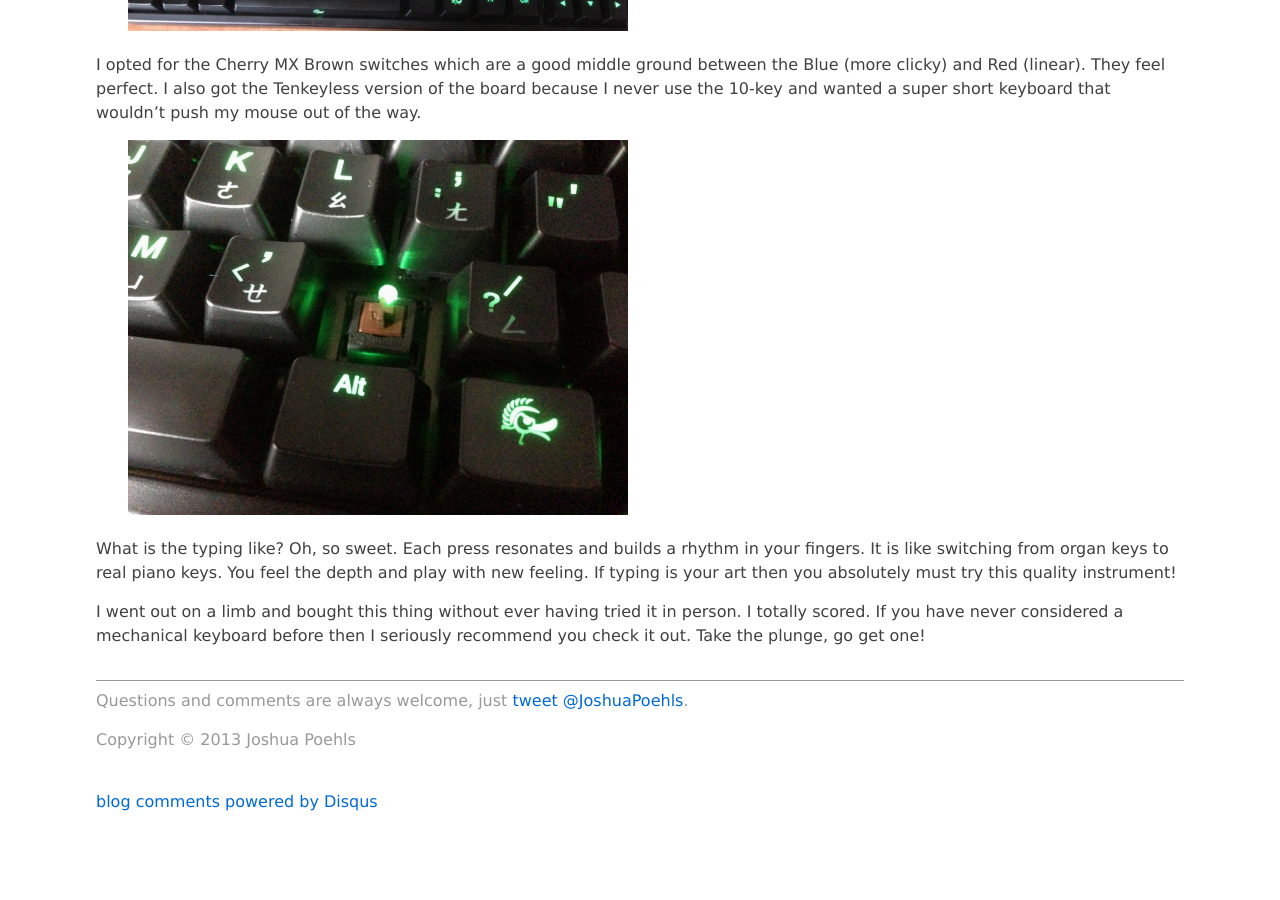
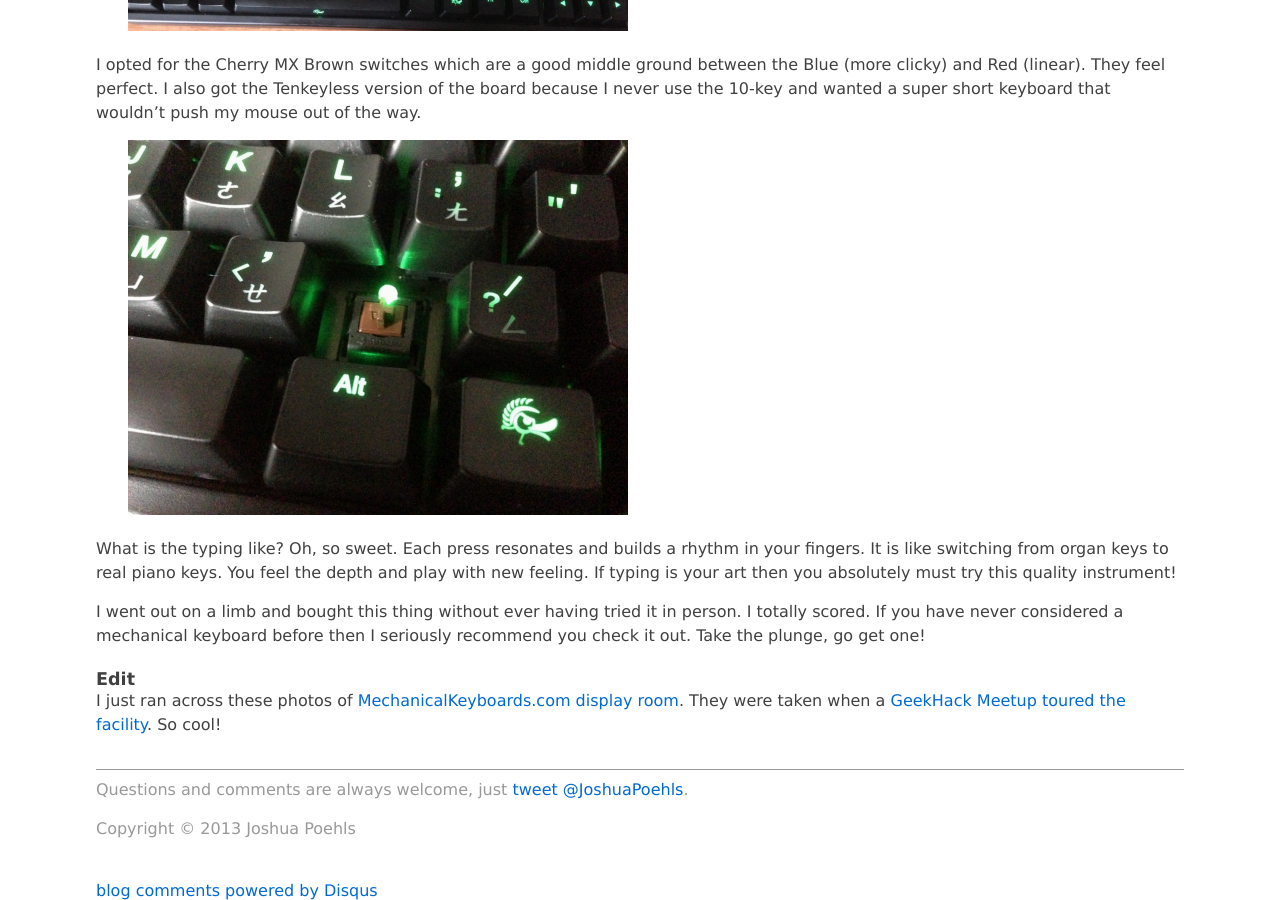
Before and after one commit to jpoehls/zduck.com, a Jekyll site: the page built from _posts/2013/2013-04-09-initiation-into-mechanical-keyboard-geekdom.md, in a window 1280 px wide and 900 px high, scrolled down 1688 px. Built offline with Jekyll 4.4.1, drawn with Linux system fonts in a browser that asks for light colours; comment, search, counter and statistics services are not loaded; before the commit the page ends 2499 px from its top, so only the background shows below that.

Commit message:
Added link to photos

```diff
--- a/_posts/2013/2013-04-09-initiation-into-mechanical-keyboard-geekdom.md
+++ b/_posts/2013/2013-04-09-initiation-into-mechanical-keyboard-geekdom.md
@@ -39,3 +39,9 @@ I opted for the Cherry MX Brown switches which are a good middle ground between
 What is the typing like? Oh, so sweet. Each press resonates and builds a rhythm in your fingers. It is like switching from organ keys to real piano keys. You feel the depth and play with new feeling. If typing is your art then you absolutely must try this quality instrument!
 
 I went out on a limb and bought this thing without ever having tried it in person. I totally scored. If you have never considered a mechanical keyboard before then I seriously recommend you check it out. Take the plunge, go get one!
+
+### Edit
+
+I just ran across these photos of [MechanicalKeyboards.com display room](http://www.flickr.com/photos/mashby/sets/72157633200776744/).
+They were taken when a [GeekHack Meetup toured the facility](http://geekhack.org/index.php?topic=38767.msg847189#msg847189).
+So cool!
```
